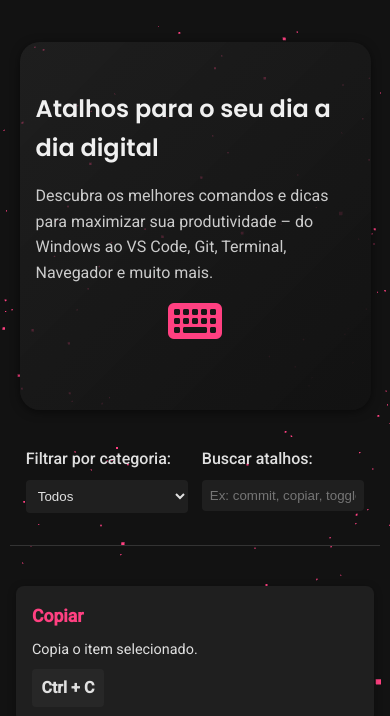
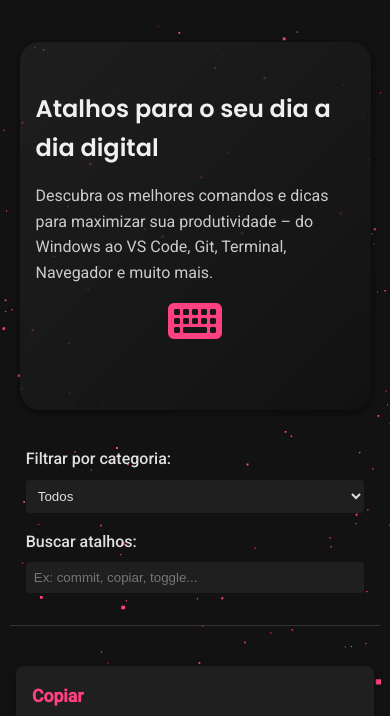
Before and after one commit to Inojoza28/Atalhos, a plain HTML site: page index.html in a window 390 px wide. Shown: the part 112-828 px from the top of the page. Drawn offline with nearby package versions, Linux system fonts and the light colour scheme.

Commit message:
Add files via upload

```diff
--- a/css/style.css
+++ b/css/style.css
@@ -151,6 +151,16 @@ header {
 #searchInput:focus {
     outline: none;
     box-shadow: 0 0 0 2px #ff4081;
+}
+
+/* Ajustes para telas pequenas (modo responsivo) */
+@media (max-width: 600px) {
+    .control-group {
+        width: 100%;
+    }
+    .controls {
+        flex-direction: column;
+    }
 }
 
 /* Seção de Atalhos */
```
